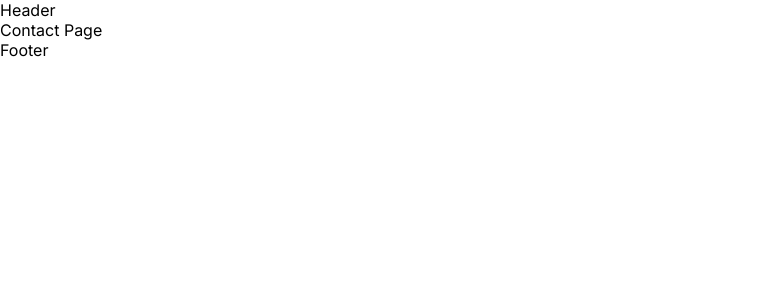
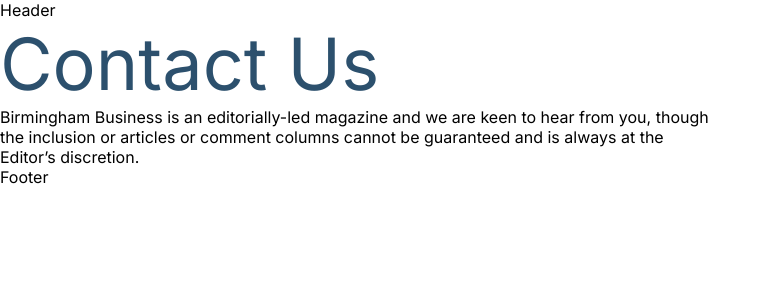
Before and after one commit to gabriellemia/birmingham-biz, a Next.js app: page /contact in a window 1280 px wide. Shown: the top 300 px of the page, without its empty margins (0-771 px from the left). Built offline with nearby package versions, Linux system fonts and the light colour scheme.

Commit message:
cont. Initial push - Added the contact page title and paragraph text

```diff
--- a/src/app/contact/page.jsx
+++ b/src/app/contact/page.jsx
@@ -1,7 +1,10 @@
-import './page.module.css'
+import styles from './page.module.css'
 
 export default function Contact() {
   return (
-    <h1>Contact Page</h1>
+    <main>
+    <h1 className={styles.mainTitle}>Contact Us</h1>
+    <p className={styles.contactText}>Birmingham Business is an editorially-led magazine and we are keen to hear from you, though the inclusion or articles or comment columns cannot be guaranteed and is always at the Editor’s discretion.</p>
+    </main>
   )
 }
--- a/src/app/contact/page.module.css
+++ b/src/app/contact/page.module.css
@@ -0,0 +1,8 @@
+.mainTitle{
+    color: #2c506d;
+    font-size: 72px;
+}
+
+.contactText{
+
+}
```
